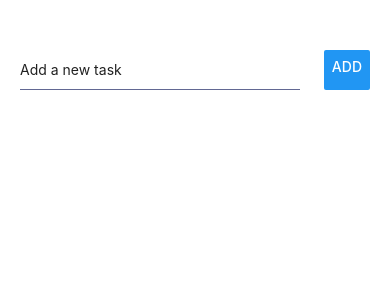
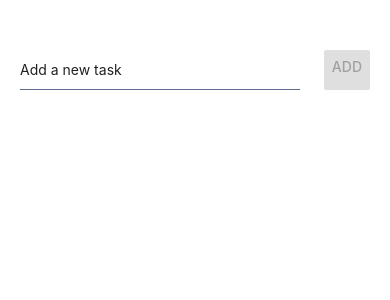
Before and after one commit to kersiancoder/react-native-app, a React Native app: screen / in a window 390 px wide. Shown: the top 300 px of the page. Built offline with nearby package versions, Linux system fonts and the light colour scheme.

Commit message:
estilos a la lista

```diff
--- a/App.js
+++ b/App.js
@@ -1,18 +1,29 @@
-import { Button, StyleSheet, TextInput, View } from "react-native";
+import { Button, StyleSheet, Text, TextInput, View } from "react-native";
 import React, { useState } from "react"
 
 export default function App() {
   const [task, setTask] = useState("");
+  const [tasks, setTasks] = useState([])
 
   const onHandlerChange = (text) => {
     setTask(text)
   }
 
+  const onHandlerSubmit = () => {
+    setTasks([
+      ...tasks,
+      {
+        id: Math.random().toString(),
+        value: task
+      }
+    ]);
+    setTask("");
+  }
+
   return (
     <View style={styles.container}>
       <View style={styles.inputContainer}>
-        <TextInput
-          style={styles.input}
+        <TextInput style={styles.input}
           placeholder="Add a new task"
           autoComplete="off"
           autoCorrect={false}
@@ -20,7 +31,20 @@ export default function App() {
           value={task}
           onChangeText={onHandlerChange}
           />
-        <Button style={styles.inputButton} title="Add" />
+        <Button style={styles.inputButton}
+          disabled={!task}
+          title="Add"
+          onPress={onHandlerSubmit}
+        />
+      </View>
+      <View style={styles.listContainer}>
+        {
+          tasks.map((item) => (
+            <View key={item.id} style={styles.itemContainer}>
+              <Text style={styles.itemList}>{item.value}</Text>
+            </View>
+          ))
+        }
       </View>
     </View>
   );
@@ -44,4 +68,26 @@ const styles = StyleSheet.create({
     height: 40,
     color: "#212121",
   },
+  inputButton: {
+    borderRadius: 10,
+  },
+  listContainer: {
+    marginHorizontal: 20,
+    marginTop: 40,
+  },
+  itemContainer: {
+    flexDirection: "row",
+    justifyContent: "space-between",
+    alignContent: "center",
+    paddingVertical: 20,
+    paddingHorizontal: 10,
+    backgroundColor: "#2196f3",
+    marginBottom: 10,
+    borderRadius: 10,
+  },
+  itemList: {
+    fontSize: 14,
+    color: "#ffffff",
+    fontWeight: "bold",
+  },
 });
```
